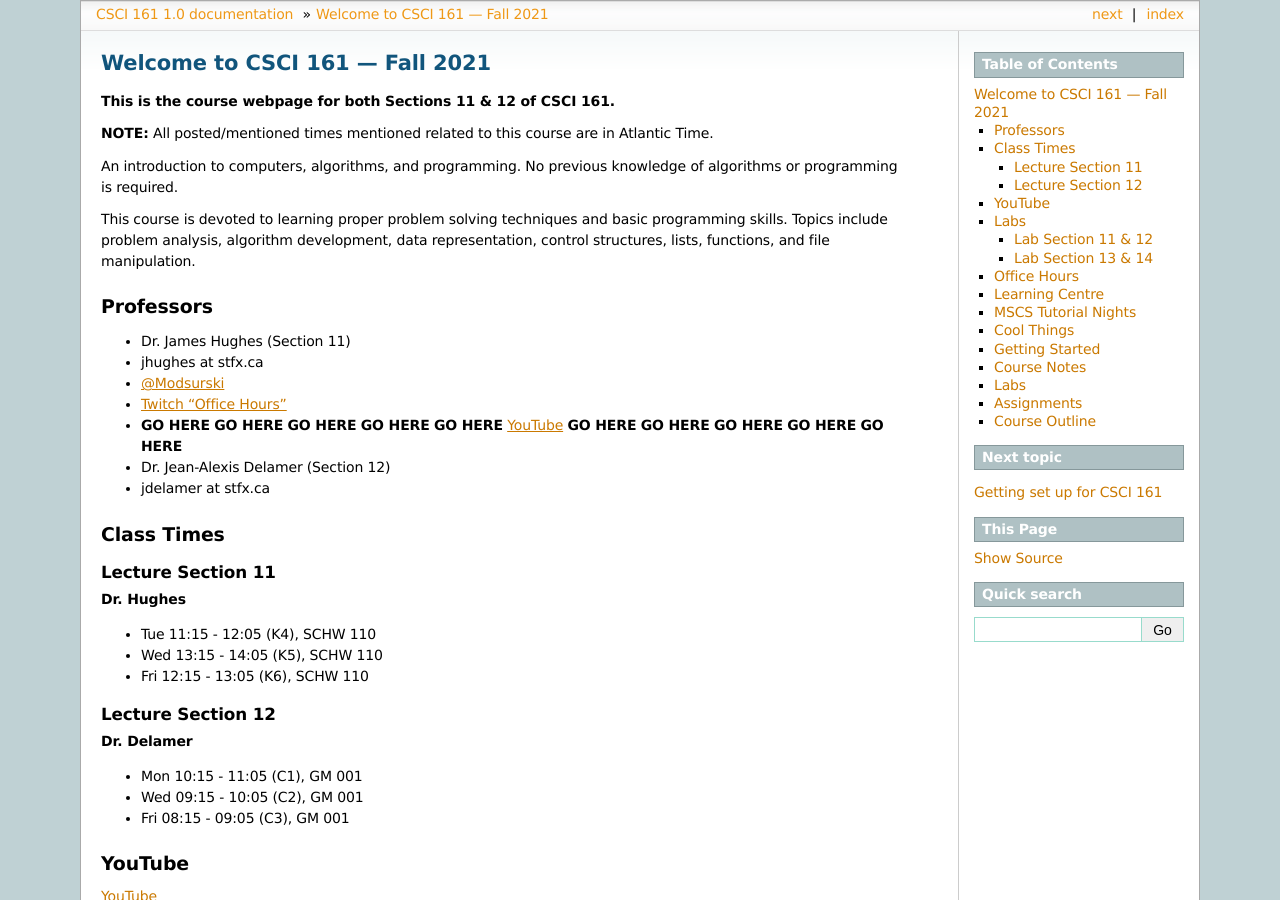
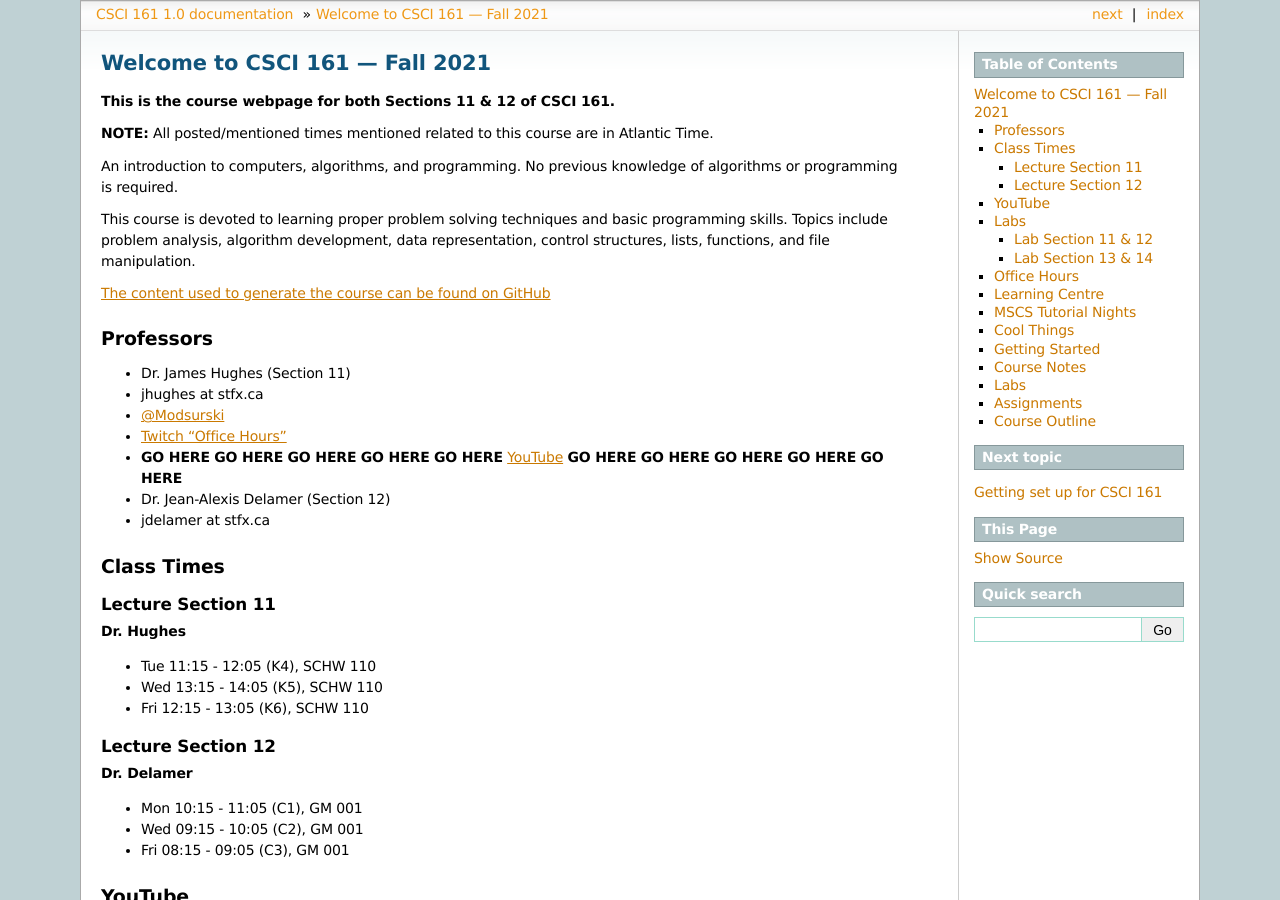
Before and after one commit to jameshughes89/cs101, a Sphinx documentation site: the page built from source/index.rst, in a window 1280 px wide and 900 px high. Built offline with Sphinx 7.4.7, drawn with Linux system fonts in a browser that asks for light colours; formulas are drawn with MathJax 3.

Commit message:
Add link to GitHub page on index (#44)

```diff
--- a/source/index.rst
+++ b/source/index.rst
@@ -15,6 +15,9 @@ Welcome to CSCI 161 --- Fall 2021
 An introduction to computers, algorithms, and programming. No previous knowledge of algorithms or programming is required.
 
 This course is devoted to learning proper problem solving techniques and basic programming skills. Topics include problem analysis, algorithm development, data representation, control structures, lists, functions, and file manipulation.
+
+`The content used to generate the course can be found on GitHub <https://github.com/jameshughes89/cs101>`_
+
 
 Professors
 ==========
```
